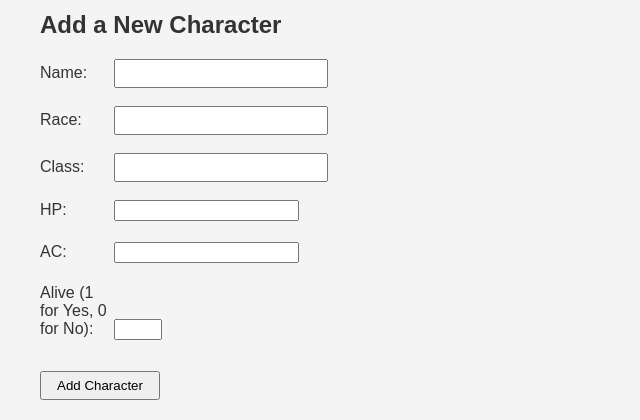
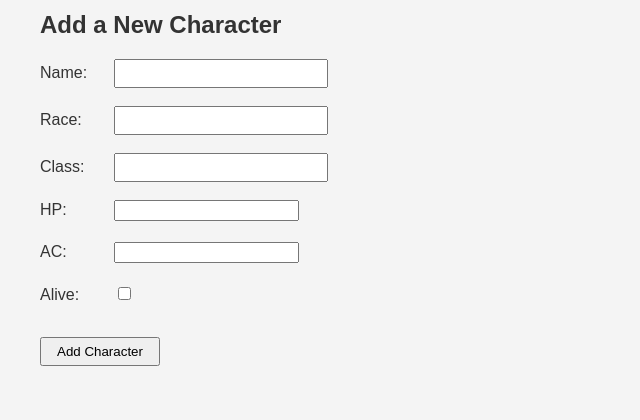
Before and after one commit to XJLewis/Web-Dev_Final, a PHP site: page / in a window 1280 px wide. Shown: the part 621-1041 px from the top of the page, without its empty margins (0-640 px from the left). After the commit the page ends 987 px from the top, so only its background shows below. Run offline with PHP 8.4, Linux system fonts and the light colour scheme; the visitor is signed in with stand-in values (Sample User, id 1); tables that the repository leaves empty or names only in its code hold one stand-in row (values such as "Sample post").

Commit message:
changed is_alive to a checkbox instead of the clunky text input from before

```diff
--- a/index.php
+++ b/index.php
@@ -40,14 +40,14 @@ if (isset($_GET['search']) && !empty($_GET['search'])) {
 
 // Handle form submissions
 if ($_SERVER['REQUEST_METHOD'] == 'POST') {
-    if (isset($_POST['name']) && isset($_POST['race']) && isset($_POST['class']) && isset($_POST['hp']) && isset($_POST['ac']) && isset($_POST['is_alive'])) {
+    if (isset($_POST['name']) && isset($_POST['race']) && isset($_POST['class']) && isset($_POST['hp']) && isset($_POST['ac'])) {
         // Insert new entry
         $name = htmlspecialchars($_POST['name']);
         $race = htmlspecialchars($_POST['race']);
         $class = htmlspecialchars($_POST['class']);
         $hp = (int) $_POST['hp'];
         $ac = (int) $_POST['ac'];
-        $is_alive = (int) $_POST['is_alive'];
+        $is_alive = isset($_POST['is_alive']) ? 1 : 0;
 
         $insert_sql = 'INSERT INTO chars (name, race, class, hp, ac, is_alive) VALUES (:name, :race, :class, :hp, :ac, :is_alive)';
         $stmt_insert = $pdo->prepare($insert_sql);
@@ -191,8 +191,8 @@ $stmt = $pdo->query($sql);
             <label for="ac">AC:</label>
             <input type="number" id="ac" name="ac" required>
             <br><br>
-            <label for="is_alive">Alive (1 for Yes, 0 for No):</label>
-            <input type="number" id="is_alive" name="is_alive" min="0" max="1" required>
+            <label for="is_alive">Alive:</label>
+            <input type="checkbox" id="is_alive" name="is_alive" value="1">
             <br><br>
             <input type="submit" value="Add Character">
         </form>
```
